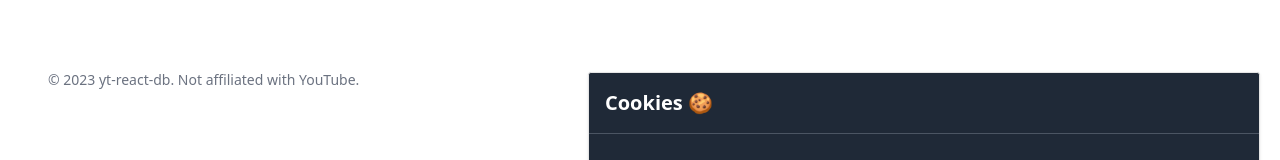
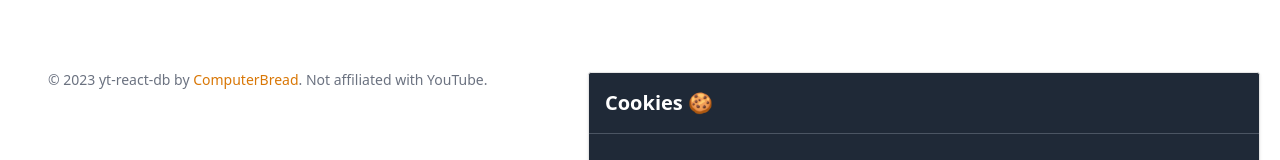
Before and after one commit to yt-react-db/front-yt-react-db, a React (Vite) app: page / in a window 1280 px wide. Shown: the part 416-576 px from the top of the page. Built offline with nearby package versions, Linux system fonts and the light colour scheme; no server answers.

Commit message:
put my username in the footer

```diff
--- a/src/components/Footer.tsx
+++ b/src/components/Footer.tsx
@@ -6,7 +6,7 @@ export default function Footer() {
         <footer className="my-4">
             <Separator />
             <div className="w-full mx-auto max-w-screen-xl p-4 md:flex md:items-center md:justify-between">
-                <span className="text-sm text-gray-500 sm:text-center dark:text-gray-400">© 2023 <a href="https://yt-react-db.com/" className="hover:underline">yt-react-db</a>. Not affiliated with YouTube.
+                <span className="text-sm text-gray-500 sm:text-center dark:text-gray-400">© 2023 <a href="https://yt-react-db.com/" className="hover:underline">yt-react-db</a> by <a href="https://twitter.com/ComputerBread" className="text-amber-600 hover:underline">ComputerBread</a>. Not affiliated with YouTube.
                 </span>
                 <ul className="flex flex-wrap items-center mt-3 text-sm font-medium text-gray-500 dark:text-gray-400 sm:mt-0">
                     <li>
```
